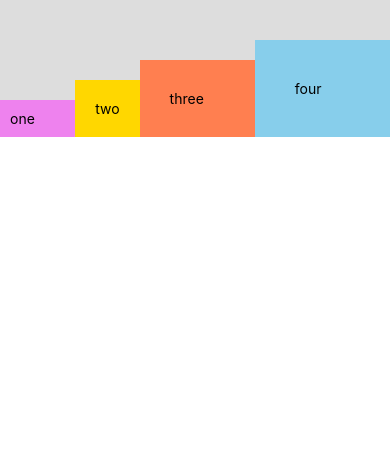
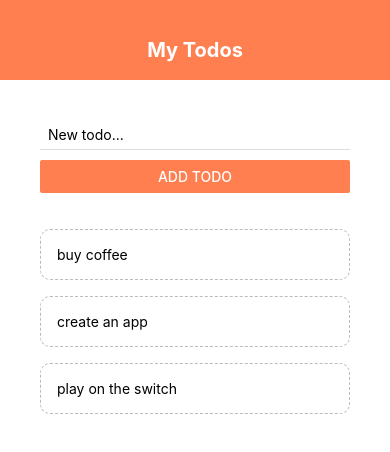
Before and after one commit to peetyo/RN-Simple-Review-App, a React Native app: screen / in a window 390 px wide. Shown: the top 452 px of the page. Built offline with nearby package versions, Linux system fonts and the light colour scheme.

Commit message:
added some flex properties

```diff
--- a/App.js
+++ b/App.js
@@ -32,25 +32,25 @@ export default function App() {
   }
 
   return (
-    <Sandbox />
-    // <TouchableWithoutFeedback onPress={()=>{
-    //   Keyboard.dismiss();
-    // }}>
-    //   <View style={styles.container}>
-    //     <Header />
-    //     <View style={styles.content}>
-    //       <AddTodo submitHandler={submitHandler}/>
-    //       <View style={styles.list}>
-    //         <FlatList
-    //           data={todos}
-    //           renderItem={({item})=> (
-    //             <TodoItem item={item} pressHandler={pressHandler}/>
-    //             )}
-    //             />
-    //       </View>
-    //     </View>
-    //   </View>
-    // </TouchableWithoutFeedback>
+    // <Sandbox />
+    <TouchableWithoutFeedback onPress={()=>{
+      Keyboard.dismiss();
+    }}>
+      <View style={styles.container}>
+        <Header />
+        <View style={styles.content}>
+          <AddTodo submitHandler={submitHandler}/>
+          <View style={styles.list}>
+            <FlatList
+              data={todos}
+              renderItem={({item})=> (
+                <TodoItem item={item} pressHandler={pressHandler}/>
+                )}
+                />
+          </View>
+        </View>
+      </View>
+    </TouchableWithoutFeedback>
   );
 }
 
@@ -60,9 +60,11 @@ const styles = StyleSheet.create({
     backgroundColor: '#fff',
   },
   content: {
+    flex: 1,
     padding: 40,
   },
   list: {
+    flex:1,
     marginTop: 20,
   }
 });
```
